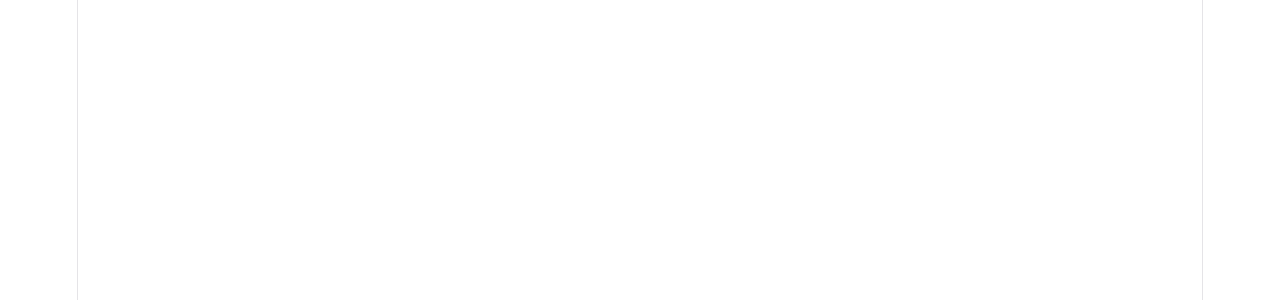
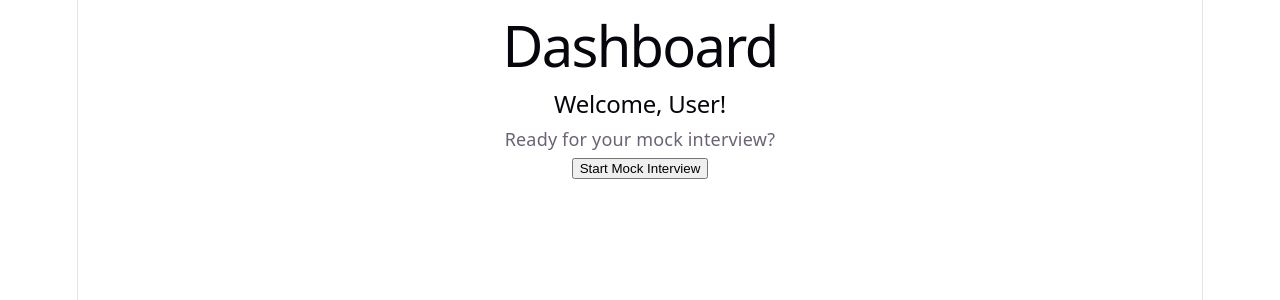
Before and after one commit to yasminfathima05/AI-Mock-interview-system, a React app in the folder frontend/: page /dashboard in a window 1280 px wide. Before the commit this address had no page. Shown: the top 300 px of the page. Built offline with nearby package versions, Linux system fonts and the light colour scheme; the HTML template or start-up script is replaced by a standard one.

Commit message:
Add feedback page foundation

```diff
--- a/frontend/src/App.jsx
+++ b/frontend/src/App.jsx
@@ -1,14 +1,29 @@
-import { BrowserRouter, Routes, Route } from "react-router-dom";
+import {
+  BrowserRouter,
+  Routes,
+  Route,
+  Navigate,
+} from "react-router-dom";
 
 import Login from "./pages/Login";
 import Register from "./pages/Register";
-
+import Interview from "./pages/Interview";
+import Feedback from "./pages/Feedback";
+import Dashboard from "./pages/Dashboard";
 function App() {
   return (
     <BrowserRouter>
       <Routes>
+        <Route
+          path="/"
+          element={<Navigate to="/login" replace />}
+        />
+
         <Route path="/login" element={<Login />} />
         <Route path="/register" element={<Register />} />
+        <Route path="/interview" element={<Interview />} />
+        <Route path="/feedback" element={<Feedback />} />
+        <Route path="/dashboard" element={<Dashboard />} />
       </Routes>
     </BrowserRouter>
   );
--- a/frontend/src/pages/Dashboard.jsx
+++ b/frontend/src/pages/Dashboard.jsx
@@ -0,0 +1,29 @@
+import { useState } from "react";
+import { useNavigate } from "react-router-dom";
+
+function Dashboard() {
+  const navigate = useNavigate();
+
+  const [user] = useState(() => {
+    const savedUser = localStorage.getItem("user");
+    return savedUser ? JSON.parse(savedUser) : null;
+  });
+
+  return (
+    <div>
+      <h1>Dashboard</h1>
+
+      <h2>
+        Welcome, {user?.email || "User"}!
+      </h2>
+
+      <p>Ready for your mock interview?</p>
+
+      <button onClick={() => navigate("/interview")}>
+        Start Mock Interview
+      </button>
+    </div>
+  );
+}
+
+export default Dashboard;
```
